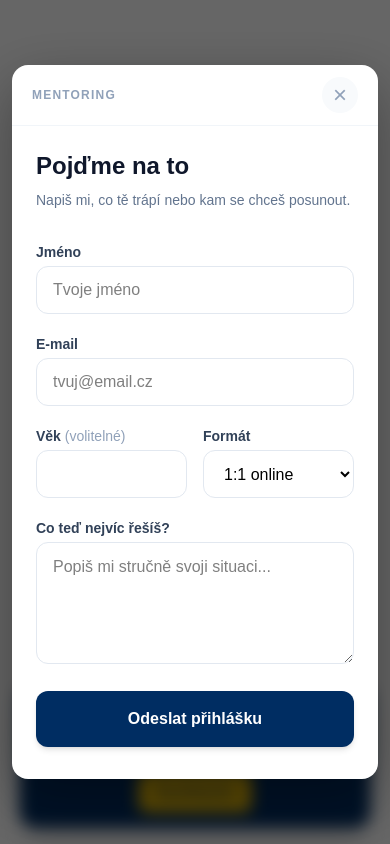
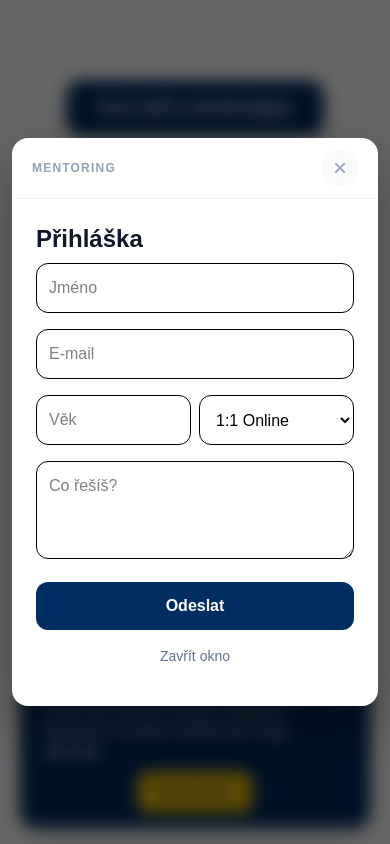
Before and after one commit to digitatastudio/digitata, a Next.js app: page / in a window 390 px wide. Both pictures are taken after a click on the button "Chci začít s mentoringem". Built offline with nearby package versions, Linux system fonts and the light colour scheme.

Commit message:
fix: api route types and mobile closing

```diff
--- a/src/app/api/mentoring/route.ts
+++ b/src/app/api/mentoring/route.ts
@@ -3,101 +3,59 @@ import nodemailer from "nodemailer";
 
 export const runtime = "nodejs";
 
-// Definice struktury dat pro lepší přehlednost
-interface MentoringData {
-  name: string;
-  email: string;
-  age?: string;
-  goal: string;
-  format: string;
-}
-
-// Pomocná funkce pro bezpečné vložení textu do HTML (prevence XSS)
-function escapeHtml(unsafe: string) {
-  return unsafe
-    .replace(/&/g, "&amp;")
-    .replace(/</g, "&lt;")
-    .replace(/>/g, "&gt;")
-    .replace(/"/g, "&quot;")
-    .replace(/'/g, "&#039;");
-}
-
 export async function POST(req: Request) {
   try {
-    const body: MentoringData = await req.json();
-    const { name, email, age, goal, format } = body;
+    const { name, email, age, goal, format } = await req.json();
 
-    // 1. Validace povinných polí
     if (!name || !email || !goal) {
       return NextResponse.json(
-        { ok: false, error: "Chybí povinné údaje: jméno, e-mail nebo popis." },
+        { ok: false, error: "Chybí jméno, e-mail nebo popis." },
         { status: 400 }
       );
     }
 
-    // 2. Kontrola ENV proměnných
     const { SMTP_HOST, SMTP_PORT, SMTP_USER, SMTP_PASS, TO_EMAIL } = process.env;
 
     if (!SMTP_HOST || !SMTP_PORT || !SMTP_USER || !SMTP_PASS) {
-      console.error("Chyba konfigurace: Chybí SMTP parametry v .env");
       return NextResponse.json(
-        { ok: false, error: "Server není správně nakonfigurován pro odesílání e-mailů." },
+        { ok: false, error: "Chybí SMTP konfigurace na serveru." },
         { status: 500 }
       );
     }
 
-    // 3. Nastavení Nodemaileru
     const transporter = nodemailer.createTransport({
       host: SMTP_HOST,
       port: Number(SMTP_PORT),
-      // Port 465 vyžaduje SSL (true), port 587 obvykle STARTTLS (false)
       secure: Number(SMTP_PORT) === 465,
-      auth: {
-        user: SMTP_USER,
-        pass: SMTP_PASS,
-      },
-      // Zvýšíme stabilitu při pomalejším připojení
-      connectionTimeout: 10000,
+      auth: { user: SMTP_USER, pass: SMTP_PASS },
     });
 
-    const targetEmail = TO_EMAIL || SMTP_USER;
+    const to = TO_EMAIL || SMTP_USER;
 
-    // 4. Odeslání e-mailu
     await transporter.sendMail({
-      from: `"DIGITÁTA Web" <${SMTP_USER}>`,
-      to: targetEmail,
+      from: `"DIGITÁTA web" <${SMTP_USER}>`,
+      to,
       replyTo: email,
       subject: `Nová žádost o mentoring – ${name}`,
       html: `
-        <div style="font-family: sans-serif; line-height: 1.6; color: #333;">
-          <h2 style="color: #002D62;">Nová žádost o mentoring</h2>
-          <hr />
-          <p><strong>Jméno:</strong> ${escapeHtml(name)}</p>
-          <p><strong>E-mail:</strong> ${escapeHtml(email)}</p>
-          <p><strong>Věk:</strong> ${age ? escapeHtml(age) : "—"}</p>
-          <p><strong>Formát:</strong> ${escapeHtml(format)}</p>
-          <p><strong>Co řeší:</strong></p>
-          <div style="background: #f4f4f4; padding: 15px; border-radius: 8px;">
-            ${escapeHtml(goal).replace(/\n/g, "<br/>")}
-          </div>
-          <hr />
-          <p style="font-size: 0.8em; color: #777;">Odesláno z kontaktního formuláře digitatastudio.cz</p>
-        </div>
+        <h2>Nová žádost o mentoring</h2>
+        <p><strong>Jméno:</strong> ${name}</p>
+        <p><strong>E-mail:</strong> ${email}</p>
+        <p><strong>Věk:</strong> ${age || "—"}</p>
+        <p><strong>Formát:</strong> ${format || "—"}</p>
+        <p><strong>Popis:</strong></p>
+        <p>${String(goal).replace(/\n/g, "<br/>")}</p>
       `,
     });
 
     return NextResponse.json({ ok: true });
-
-  } catch (error: any) {
-    console.error("Mentoring API Error:", error);
-
-    // Vrátíme srozumitelnou chybu, pokud ji známe
-    const message = error?.code === 'EAUTH'
-      ? "Chyba přihlášení k e-mailovému serveru (špatné heslo)."
-      : "Nepodařilo se odeslat e-mail. Zkuste to prosím později.";
+  } catch (error: unknown) {
+    // Oprava chyby "Unexpected any"
+    const errorMessage = error instanceof Error ? error.message : "Neznámá chyba";
+    console.error("Mentoring API chyba:", errorMessage);
 
     return NextResponse.json(
-      { ok: false, error: message },
+      { ok: false, error: errorMessage },
       { status: 500 }
     );
   }
--- a/src/app/components/MentoringForm.tsx
+++ b/src/app/components/MentoringForm.tsx
@@ -37,131 +37,57 @@ export default function MentoringForm({ onClose }: Props) {
 
       if (!res.ok || !body?.ok) {
         setStatus("error");
-        setErrorMsg(body?.error || `Odeslání selhalo (HTTP ${res.status}).`);
+        setErrorMsg(body?.error || `Odeslání selhalo.`);
         return;
       }
 
       setStatus("ok");
-      form.reset();
-
-      // Po úspěchu zavřít modal po krátké prodlevě
       setTimeout(() => onClose(), 1500);
     } catch {
       setStatus("error");
-      setErrorMsg("Problém se spojením. Zkontroluj internet a zkus to znovu.");
+      setErrorMsg("Chyba spojení.");
     }
-  }
-
-  if (status === "ok") {
-    return (
-      <div className="py-10 text-center animate-in fade-in zoom-in-95">
-        <div className="mb-4 inline-flex h-16 w-16 items-center justify-center rounded-full bg-emerald-100 text-emerald-600 text-3xl">
-          ✓
-        </div>
-        <h3 className="text-2xl font-bold text-slate-900">Odesláno!</h3>
-        <p className="mt-2 text-slate-600">Díky za důvěru, brzy se ti ozvu.</p>
-      </div>
-    );
   }
 
   return (
     <div className="px-1">
-      <h2 className="text-2xl md:text-3xl font-extrabold text-slate-900 mb-2">
-        Pojďme na to
-      </h2>
-      <p className="text-slate-500 mb-8 text-sm md:text-base">
-        Napiš mi, co tě trápí nebo kam se chceš posunout.
-      </p>
+      <h2 className="text-2xl font-extrabold mb-2 text-slate-900">Přihláška</h2>
 
-      <form onSubmit={onSubmit} className="space-y-5">
-        <div>
-          <label className="block text-sm font-bold text-slate-700 mb-1" htmlFor="name">
-            Jméno
-          </label>
-          <input
-            id="name"
-            name="name"
-            required
-            placeholder="Tvoje jméno"
-            className="w-full rounded-xl border border-slate-200 px-4 h-12 focus:outline-none focus:ring-2 focus:ring-[#002D62]/20 focus:border-[#002D62] transition-all"
-          />
+      <form onSubmit={onSubmit} className="space-y-4">
+        <input name="name" placeholder="Jméno" required className="w-full rounded-xl border p-3" />
+        <input name="email" type="email" placeholder="E-mail" required className="w-full rounded-xl border p-3" />
+
+        <div className="grid grid-cols-2 gap-2">
+          <input name="age" type="number" placeholder="Věk" className="rounded-xl border p-3" />
+          <select name="format" className="rounded-xl border p-3 bg-white">
+            <option value="online">1:1 Online</option>
+            <option value="chat">Chat</option>
+          </select>
         </div>
 
-        <div>
-          <label className="block text-sm font-bold text-slate-700 mb-1" htmlFor="email">
-            E-mail
-          </label>
-          <input
-            id="email"
-            name="email"
-            type="email"
-            required
-            placeholder="tvuj@email.cz"
-            className="w-full rounded-xl border border-slate-200 px-4 h-12 focus:outline-none focus:ring-2 focus:ring-[#002D62]/20 focus:border-[#002D62] transition-all"
-          />
-        </div>
+        <textarea name="goal" placeholder="Co řešíš?" required rows={3} className="w-full rounded-xl border p-3" />
 
-        <div className="grid grid-cols-2 gap-4">
-          <div>
-            <label className="block text-sm font-bold text-slate-700 mb-1" htmlFor="age">
-              Věk <span className="font-normal text-slate-400">(volitelné)</span>
-            </label>
-            <input
-              id="age"
-              name="age"
-              type="number"
-              min={10}
-              max={120}
-              className="w-full rounded-xl border border-slate-200 px-4 h-12 focus:outline-none focus:ring-2 focus:ring-[#002D62]/20 focus:border-[#002D62] transition-all"
-            />
-          </div>
+        {status === "error" && <p className="text-red-500 text-sm">{errorMsg}</p>}
+        {status === "ok" && <p className="text-emerald-600 font-bold">Odesláno!</p>}
 
-          <div>
-            <label className="block text-sm font-bold text-slate-700 mb-1" htmlFor="format">
-              Formát
-            </label>
-            <select
-              id="format"
-              name="format"
-              defaultValue="online"
-              className="w-full rounded-xl border border-slate-200 px-4 h-12 bg-white focus:outline-none focus:ring-2 focus:ring-[#002D62]/20 focus:border-[#002D62] transition-all"
-            >
-              <option value="online">1:1 online</option>
-              <option value="chat">Chat / zprávy</option>
-              <option value="domluva">Uvidíme</option>
-            </select>
-          </div>
-        </div>
-
-        <div>
-          <label className="block text-sm font-bold text-slate-700 mb-1" htmlFor="goal">
-            Co teď nejvíc řešíš?
-          </label>
-          <textarea
-            id="goal"
-            name="goal"
-            required
-            rows={4}
-            placeholder="Popiš mi stručně svoji situaci..."
-            className="w-full rounded-xl border border-slate-200 px-4 py-3 focus:outline-none focus:ring-2 focus:ring-[#002D62]/20 focus:border-[#002D62] transition-all"
-          />
-        </div>
-
-        {status === "error" && (
-          <div className="p-3 rounded-lg bg-red-50 text-red-600 text-sm border border-red-100">
-            {errorMsg}
-          </div>
-        )}
-
+        <div className="flex flex-col gap-2">
           <button
             type="submit"
             disabled={status === "sending"}
-          className={`w-full rounded-xl bg-[#002D62] text-white px-5 py-4 font-bold shadow-md transition-all ${
-            status === "sending" ? "opacity-70 cursor-wait" : "hover:bg-[#003B88] hover:shadow-lg active:translate-y-0.5"
-          }`}
+            className="w-full rounded-xl bg-[#002D62] text-white py-3 font-bold hover:bg-[#003B88] disabled:opacity-50"
           >
-          {status === "sending" ? "Odesílám..." : "Odeslat přihlášku"}
+            {status === "sending" ? "Odesílám..." : "Odeslat"}
           </button>
+
+          {/* Tlačítko Zavřít pro mobilní uživatele */}
+          <button
+            type="button"
+            onClick={onClose}
+            className="w-full py-2 text-slate-500 text-sm font-medium hover:text-slate-800"
+          >
+            Zavřít okno
+          </button>
+        </div>
       </form>
     </div>
   );
```
Lines whose indentation alone changed are shown as unchanged.
